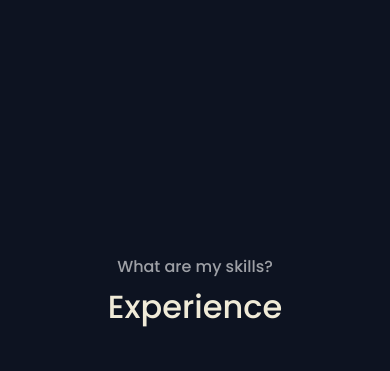
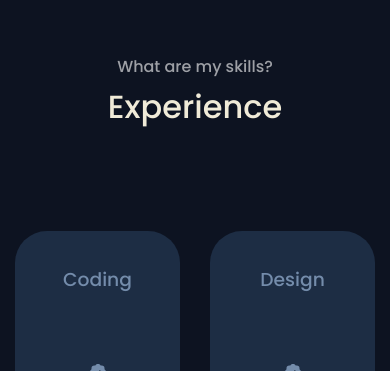
Before and after one commit to willkoman/portfolio, a React (Create React App) app: page / in a window 390 px wide. Shown: the part 2673-3044 px from the top of the page. Built offline with nearby package versions, Linux system fonts and the light colour scheme.

Commit message:
moved experience up

```diff
--- a/src/components/experience/experience.css
+++ b/src/components/experience/experience.css
@@ -88,7 +88,7 @@
 }
 @media screen and (max-width: 1149px) {
     #experience{
-        padding-top: 600px;
+        padding-top: 400px;
         height: auto;
     }
 }
```
